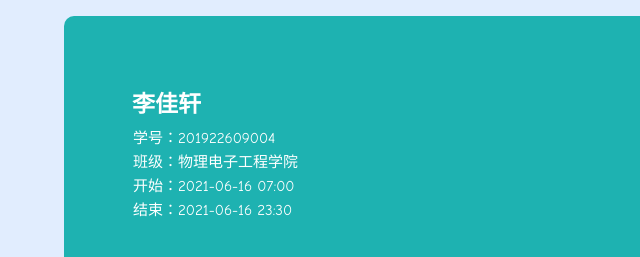
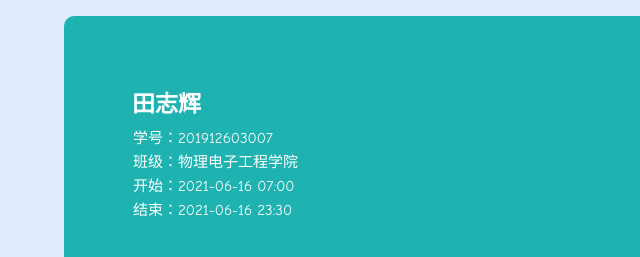
Before and after one commit to aaabbbcfd/TZH, a plain HTML site: page TZH_after.html in a window 1280 px wide. Shown: the top 257 px of the page, 0-640 px from the left. Drawn offline with Linux system fonts and the light colour scheme; no server answers.

Commit message:
Update TZH_after.html

```diff
--- a/TZH_after.html
+++ b/TZH_after.html
@@ -31,7 +31,7 @@
 			.pic{
 				height: 100%;
 				background-color: red;
-				background-image: url("ljx.jpg");
+				background-image: url("TZH.jpg");
 				background-size: cover;
 			}
 			.topcard p{
@@ -91,10 +91,10 @@
 		<div class="topcard">
 			<div>
 			<p style="font-weight: 700; padding-top: 5px; font-size: 23px; padding: 4px;" contenteditable="false">
-				<span id="surname">李</span><span id="givenname">佳轩</span>
+				<span id="surname">田</span><span id="givenname">志辉</span>
 			</p>
 			<p contenteditable="false">
-				学号：20<span>19</span>22<span>60</span><span>90</span><span>04</span>
+				学号：20<span>19</span>12<span>60</span><span>30</span><span>07</span>
 			</p>
 			<p contenteditable="false">
 				班级：物理电子工程学院
```
